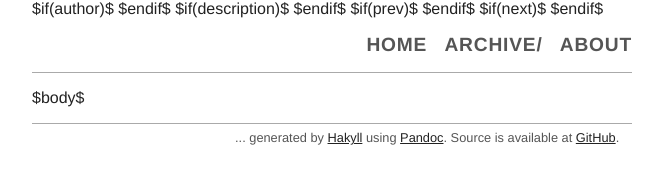
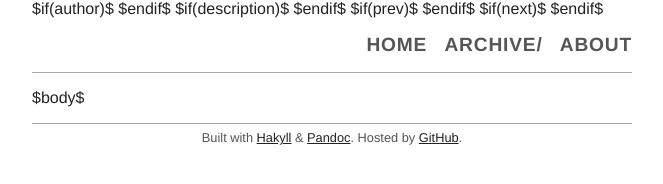
Before and after one commit to pxqr/pxqr.github.io, a plain HTML site: page templates/default.html in a window 1280 px wide. Shown: the whole page, without its empty margins (308-971 px from the left). Drawn offline with nearby package versions, Linux system fonts and the light colour scheme; files that its build step writes are made by us from their sources.

Commit message:
Compactify footer

```diff
--- a/css/default.scss
+++ b/css/default.scss
@@ -99,7 +99,7 @@ body {
         padding: 0.5em 1em;
         border-top: $decoration solid 1px;
         font-size: 0.8em;
-        text-align: right;
+        text-align: center;
         color: $secondary;
 
         a {
--- a/templates/default.html
+++ b/templates/default.html
@@ -57,11 +57,11 @@
     </section>
 
     <footer class="global">
-      ... generated by
+      Built with
       <a href="http://jaspervdj.be/hakyll">Hakyll</a>
-      using
+      &
       <a href="http://johnmacfarlane.net/pandoc">Pandoc</a>.
-      Source is available at
+      Hosted by
       <a href="https://github.com/pxqr/pxqr.github.io/">GitHub</a>.
     </footer>
   </body>
```
Also changed, not shown: index.html (+1 -1 lines).
